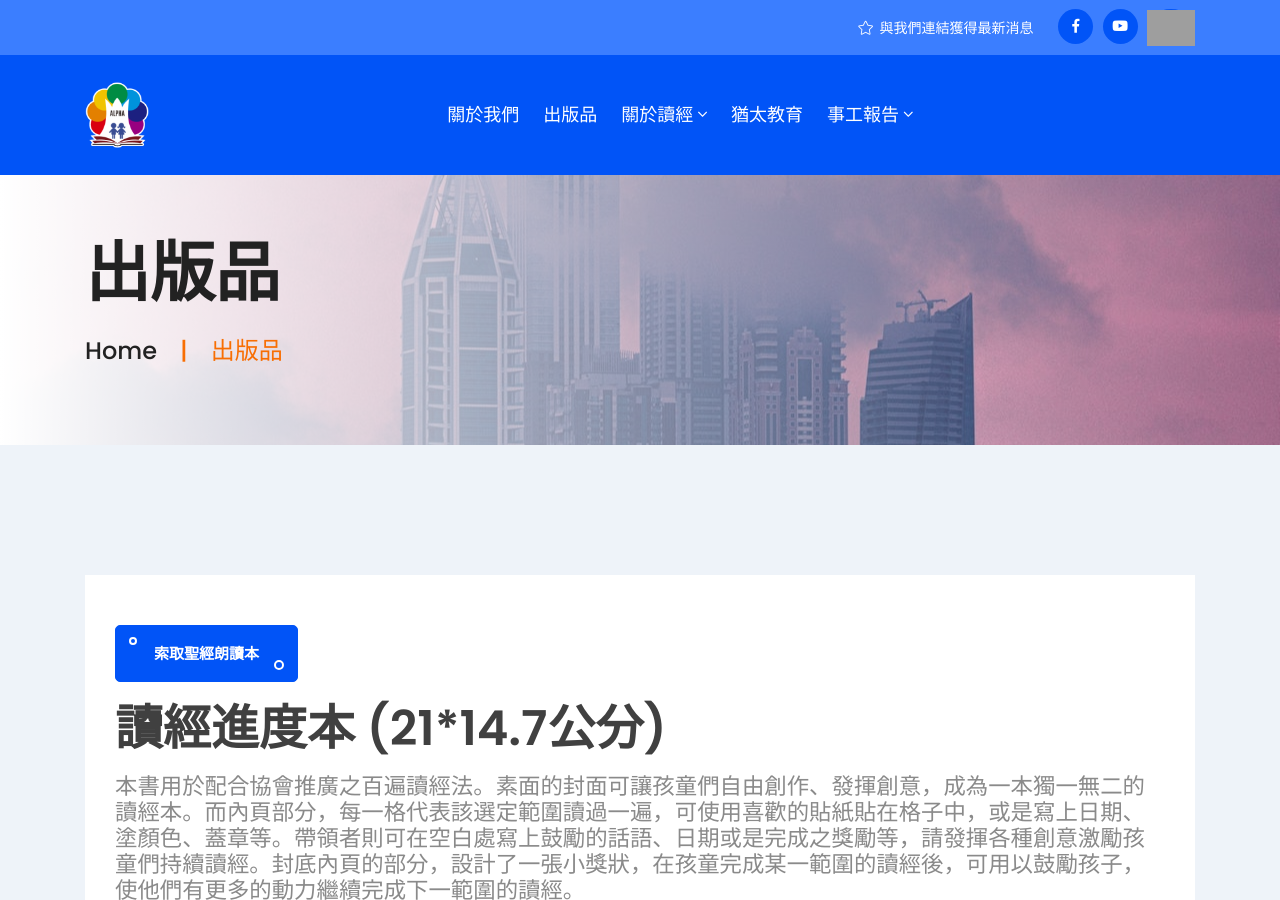
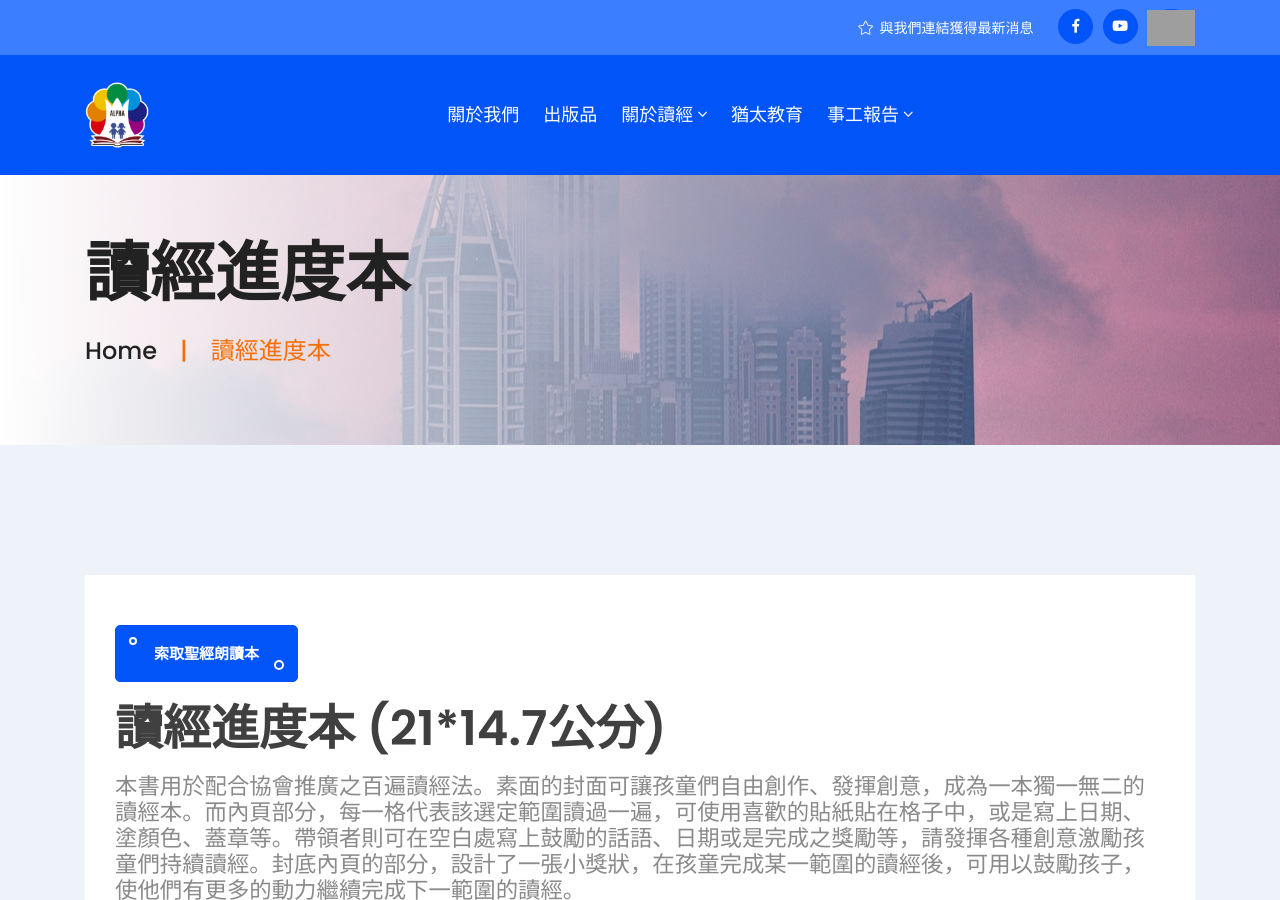
Before and after one commit to alpha6309/website, a Jekyll site: the page built from pages/讀經進度本.md, in a window 1280 px wide and 900 px high. Built offline with Jekyll 4.4.1, drawn with Linux system fonts in a browser that asks for light colours; grey boxes are pictures that could not be loaded.

Commit message:
Update 讀經進度本.md

```diff
--- a/pages/讀經進度本.md
+++ b/pages/讀經進度本.md
@@ -1,7 +1,7 @@
 ---
 layout: article
 header_image: "/assets/images/banner_3.jpg"
-title: 出版品
+title: 讀經進度本
 ---
 
 {% include request_book_button.html %}
```
